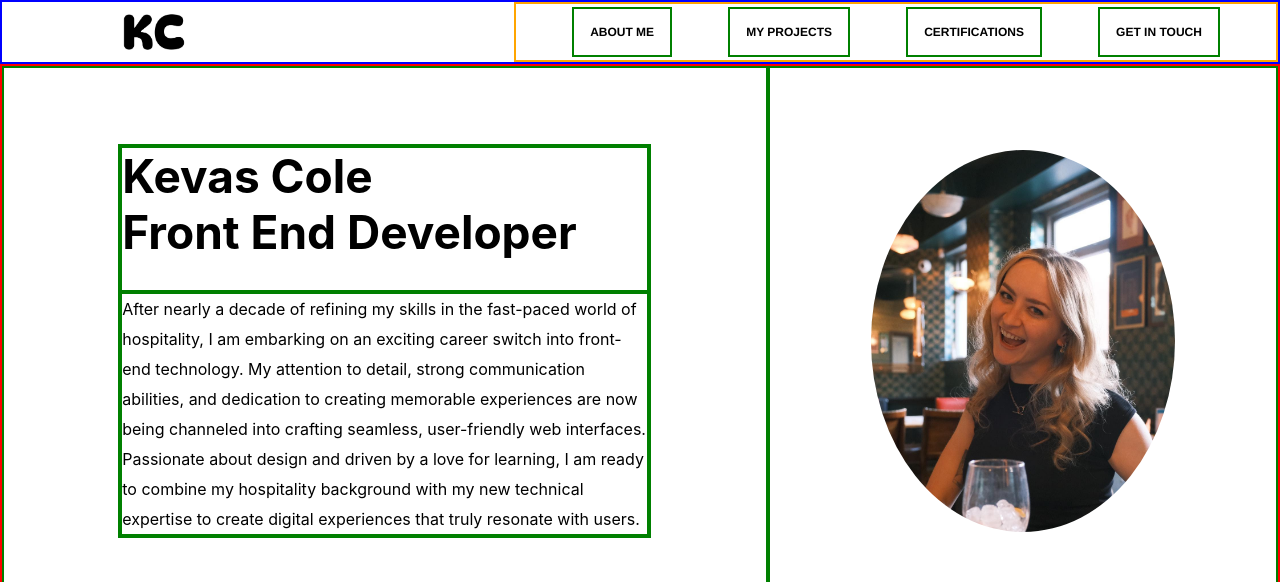
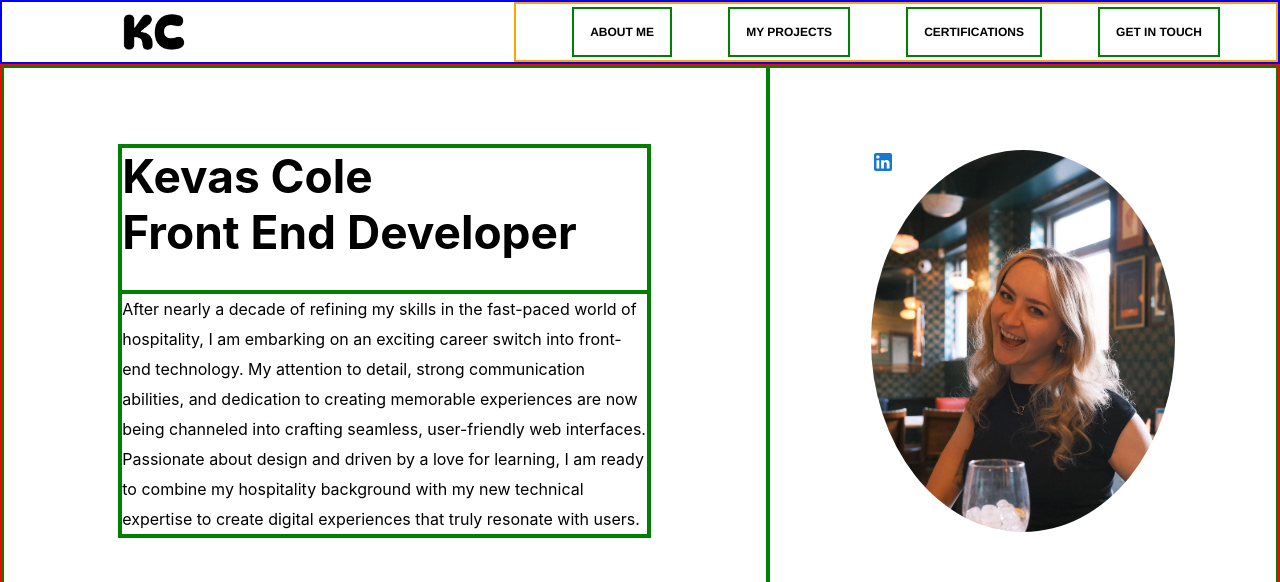
Before and after one commit to Kevasc/KCPortfolio, a React (Create React App) app in the folder my-app/: page / in a window 1280 px wide. Shown: the top 582 px of the page. Built offline with nearby package versions, Linux system fonts and the light colour scheme.

Commit message:
imported linkedin icon in bodyMiddleSection

```diff
--- a/my-app/src/components/body/BodyMiddleSection.jsx
+++ b/my-app/src/components/body/BodyMiddleSection.jsx
@@ -1,5 +1,6 @@
 import React from "react";
 import "./BodyMiddleSection.css";
+import LinkedInIcon from "@mui/icons-material/LinkedIn";
 const BodyMiddleSection = () => {
   return (
     <div id="introduction-section" className="middle-section">
@@ -27,7 +28,9 @@ const BodyMiddleSection = () => {
           className="linkedin-link"
           target="blank"
         >
-          <div className="picture-of-me" />
+          <div className="picture-of-me">
+            <LinkedInIcon color="primary" />
+          </div>
         </a>
       </div>
     </div>
```
